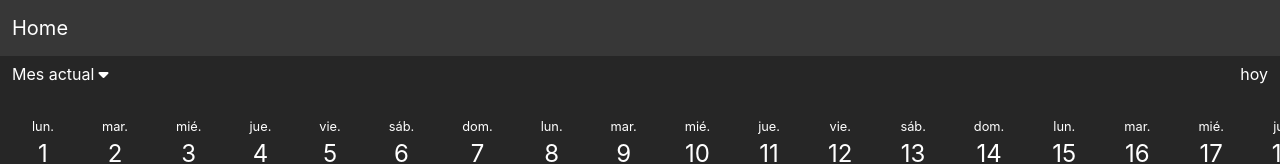
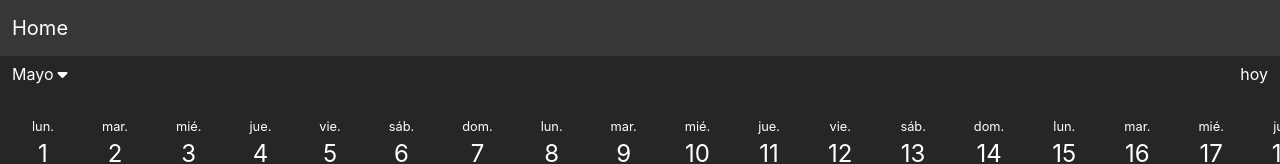
Before and after one commit to fede-vazquez/tasklist_react, a React (Create React App) app: page /tasklist in a window 1280 px wide. Shown: the top 164 px of the page. Built offline with nearby package versions, Linux system fonts and the light colour scheme.

Commit message:
Hace dinámico el més que llega al componente de "SelectMonth".

```diff
--- a/src/components/task_list/MainTaskList.jsx
+++ b/src/components/task_list/MainTaskList.jsx
@@ -1,12 +1,19 @@
+import { useEffect, useState } from "react";
 import DateTaskList from "./DateTaskList";
 import DatesScrollBar from "./DatesScrollBar";
 import SelectMonth from "./SelectMonth";
 import SelectedDate from "./SelectedDate";
+import dayjs from "dayjs";
 
 function MainTaskList() {
+  const [date, setDate] = useState(dayjs());
+
+  const monthCapitalized =
+    date.format("MMMM")[0].toUpperCase() + date.format("MMMM").slice(1);
+
   return (
     <div>
-      <SelectMonth actualMonth="Mes actual" />
+      <SelectMonth actualMonth={monthCapitalized} />
       <DatesScrollBar />
       <SelectedDate dateSelected="Fecha seleccionada" />
       <DateTaskList date="Fecha seleccionada" />
--- a/src/components/task_list/SelectMonth.jsx
+++ b/src/components/task_list/SelectMonth.jsx
@@ -17,10 +17,6 @@ function SelectMonth({ actualMonth }) {
     { monthNumber: 11, name: "Noviembre" },
     { monthNumber: 12, name: "Diciembre" },
   ];
-
-  const deleteMonthSelected = (monthSelected) => {
-    console.log(monthSelected);
-  };
 
   const selectMonth = (e) => {
     setSelectedMonth(e.target.innerText);
```
